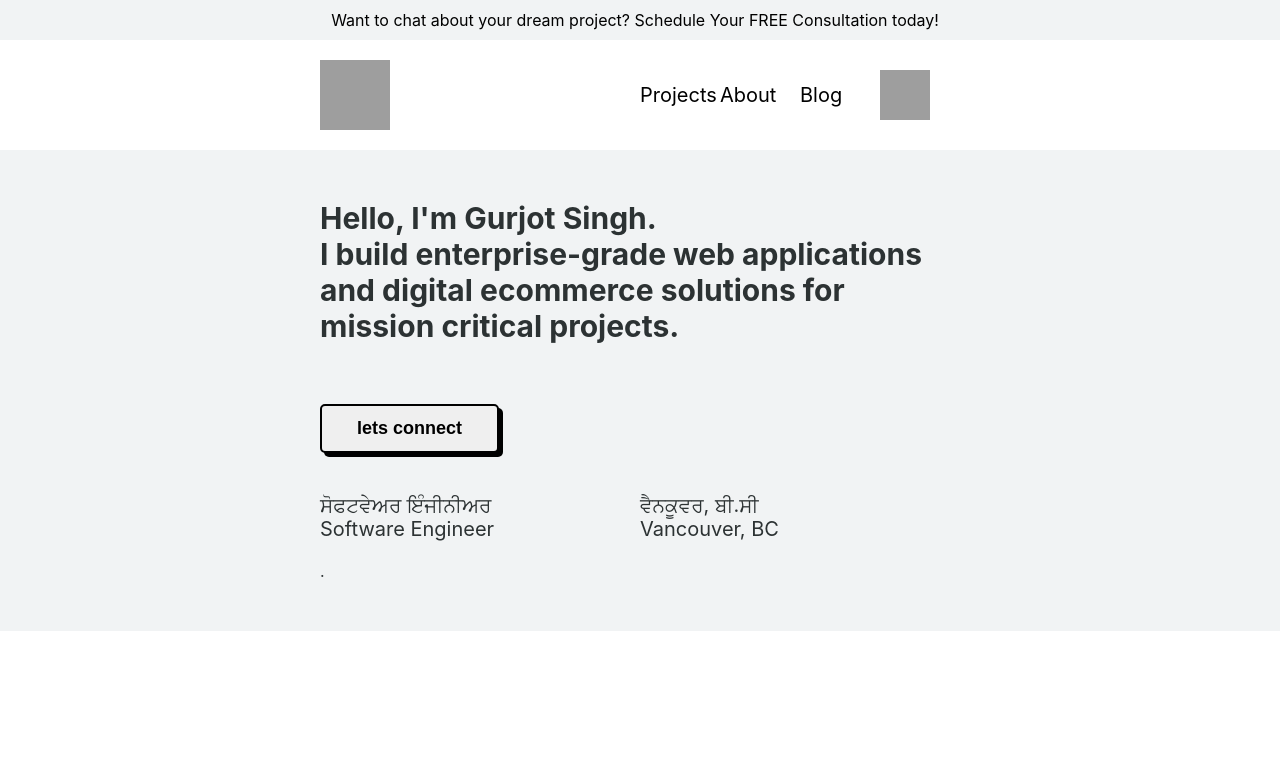
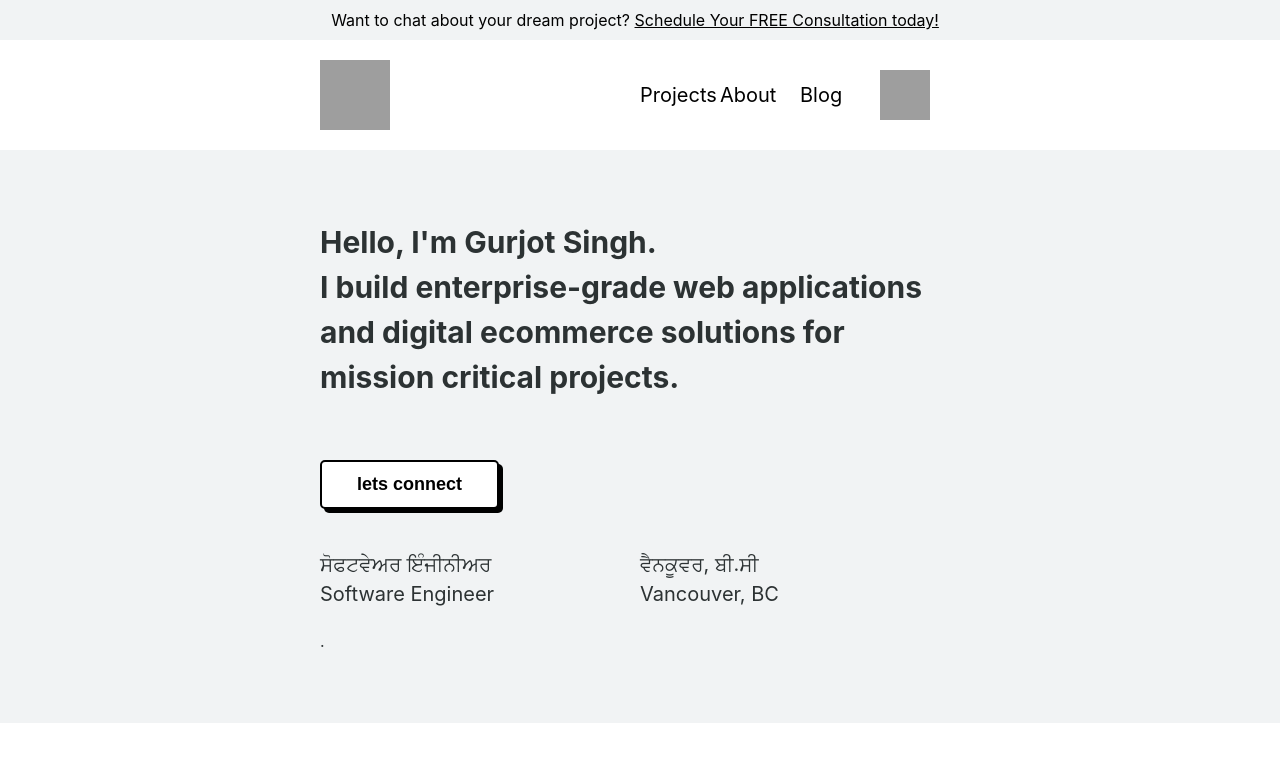
Before and after one commit to Rajveer-singhchoudhary/basic-portfolio, a plain HTML site: page index.html in a window 1280 px wide. Drawn offline with Linux system fonts and the light colour scheme; grey boxes are pictures that could not be loaded.

Commit message:
fixed every thingh

```diff
--- a/index.html
+++ b/index.html
@@ -13,7 +13,7 @@
 <body>
     <div class="sst1">
         <p class="ra4">Want to chat about your dream project?
-            Schedule Your FREE Consultation today!</p>
+           <u>Schedule Your FREE Consultation today!</u></p>
     </div>
     <div class="s1">
         <img src="https://gurjotsinghdev.vercel.app/_next/image?url=%2F_next%2Fstatic%2Fmedia%2Fgurjotsinghdev_logo.cd606eb5.png&w=96&q=75"
--- a/style.css
+++ b/style.css
@@ -1,6 +1,7 @@
 *{
     padding: 0px;
     margin: 0px;
+
 }
 
 .s1, .s2, .sst1{
@@ -21,8 +22,9 @@ padding-bottom: 20px;
 .s2{
     background-color: #F1F3F4;
     color: #2c3233;
-    padding-top: 50px;
-    padding-bottom: 50px;
+    padding-top: 70px;
+    padding-bottom: 70px;
+    line-height: 1.5;
 
 }
 button{
@@ -46,6 +48,7 @@ button{
     -webkit-user-select: none;
     touch-action: manipulation;
     margin-top: 10px;
+    background-color: white;
 }
 .ad12{
     display:grid;
```
